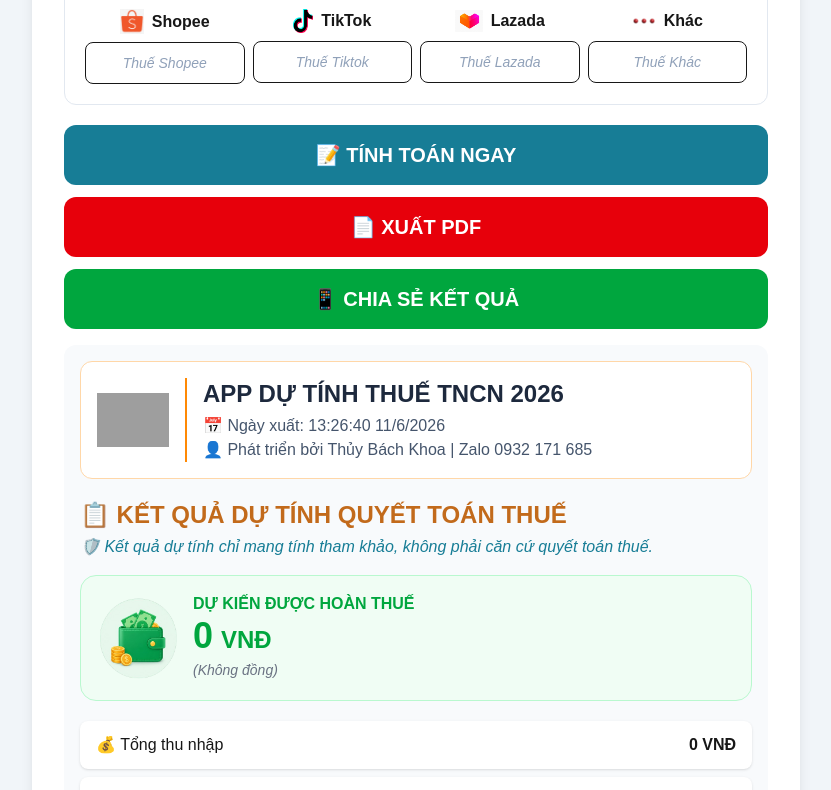
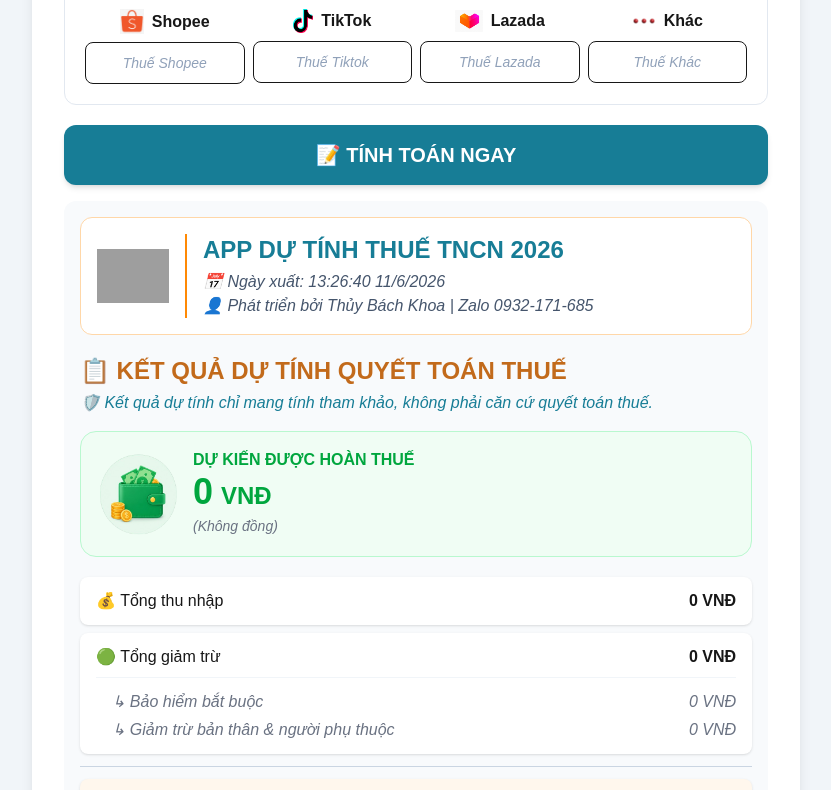
Before and after one commit to thuybachkhoa/du-bao-thue-affiliate, a Next.js app: page / in a window 1280 px wide. Shown: the part 680-1470 px from the top of the page, without its empty margins (224-1055 px from the left). Built offline with nearby package versions, Linux system fonts and the light colour scheme; grey boxes are pictures that could not be loaded.

Commit message:
update ui buttons

```diff
--- a/app/page.tsx
+++ b/app/page.tsx
@@ -816,24 +816,37 @@ pdf.save(`thue-tncn-${today}.pdf`);
 
 </div>
 
+          <div className="mt-4 space-y-3">
+
   <button
     onClick={handleCalculate}
-            className="w-full bg-[#177D96] hover:bg-[#13697F] text-white font-bold py-4 text-xl rounded-xl"
+    className="w-full bg-[#177D96] hover:bg-[#13697F] text-white font-bold py-4 text-xl rounded-xl shadow-md transition"
   >
-            📝  TÍNH TOÁN NGAY
+    📝 TÍNH TOÁN NGAY
   </button>
+
+  {result.totalIncome > 0 && (
+    <div className="grid grid-cols-2 gap-3">
+
       <button
         onClick={handleExportPDF}
-  className="w-full mt-3 bg-red-600 hover:bg-red-700 text-white font-bold py-4 text-xl rounded-xl"
+        className="border-2 border-red-500 text-red-600 bg-white hover:bg-red-50 font-bold py-3 rounded-xl transition"
       >
         📄 XUẤT PDF
       </button>
+
       <button
         onClick={handleShare}
-  className="w-full mt-3 bg-green-600 hover:bg-green-700 text-white font-bold py-4 text-xl rounded-xl"
+        className="border-2 border-green-500 text-green-600 bg-white hover:bg-green-50 font-bold py-3 rounded-xl transition"
       >
         📱 CHIA SẺ KẾT QUẢ
       </button>
+
+    </div>
+  )}
+
+</div>
+
           <div
   ref={resultRef}
   className="mt-4 bg-slate-50 rounded-xl p-4"
@@ -850,16 +863,16 @@ pdf.save(`thue-tncn-${today}.pdf`);
     />
 
     <div className="border-t-2 md:border-t-0 md:border-l-2 border-orange-400 pt-4 md:pt-0 md:pl-4 w-full text-center md:text-left">
-      <h2 className="font-bold text-xl md:text-2xl text-slate-800">
+      <h2 className="font-bold text-[#177D96] text-xl md:text-2xl">
         APP DỰ TÍNH THUẾ TNCN 2026
       </h2>
 
-      <p className="text-base text-slate-600 mt-1">
+      <p className="text-base italic text-slate-600 mt-1">
         📅 Ngày xuất: {new Date().toLocaleString("vi-VN")}
       </p>
 
-      <p className="text-base text-slate-600">
-        👤 Phát triển bởi Thủy Bách Khoa | Zalo 0932 171 685
+      <p className="text-base italic text-slate-600">
+        👤 Phát triển bởi Thủy Bách Khoa | Zalo 0932-171-685
       </p>
     </div>
 
@@ -953,18 +966,18 @@ pdf.save(`thue-tncn-${today}.pdf`);
  <div className="bg-white rounded-lg px-4 py-3 mb-2 shadow-sm">
 
   <div className="flex justify-between items-center">
-    <span className="font-medium text-green-700">
+    <span className="font-medium">
       🟢 Tổng giảm trừ
     </span>
 
-    <span className="font-semibold text-green-700">
+    <span className="font-semibold">
       {formatMoney(result.deduction)}
     </span>
   </div>
 
   <div className="mt-2 border-t border-slate-100 pt-2">
 
-    <div className="flex flex-col md:flex-row md:justify-between md:items-center text-sm text-gray-500 italic mt-1 pl-4">
+    <div className="flex flex-col md:flex-row md:justify-between md:items-center text-ml text-gray-500 italic mt-1 pl-4">
       <span>↳ Bảo hiểm bắt buộc</span>
 
       <span className="md:text-right">
@@ -972,7 +985,7 @@ pdf.save(`thue-tncn-${today}.pdf`);
 </span>
     </div>
 
-    <div className="flex flex-col md:flex-row md:justify-between md:items-center text-sm text-gray-500 italic mt-1 pl-4">
+    <div className="flex flex-col md:flex-row md:justify-between md:items-center text-ml text-gray-500 italic mt-1 pl-4">
       <span>
         ↳ Giảm trừ bản thân & người phụ thuộc
       </span>
```
Lines whose indentation alone changed are shown as unchanged.
